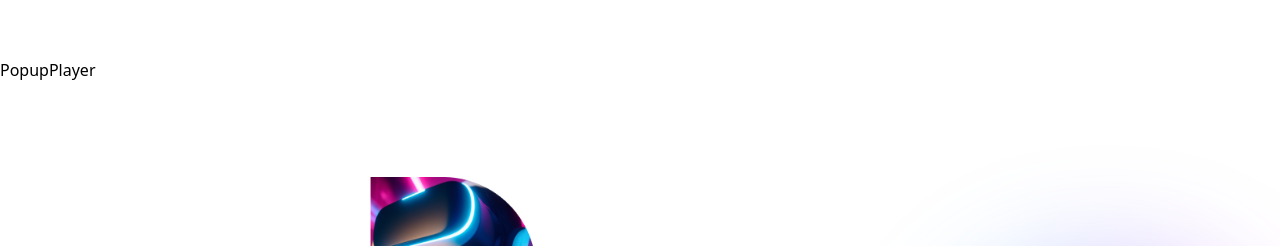
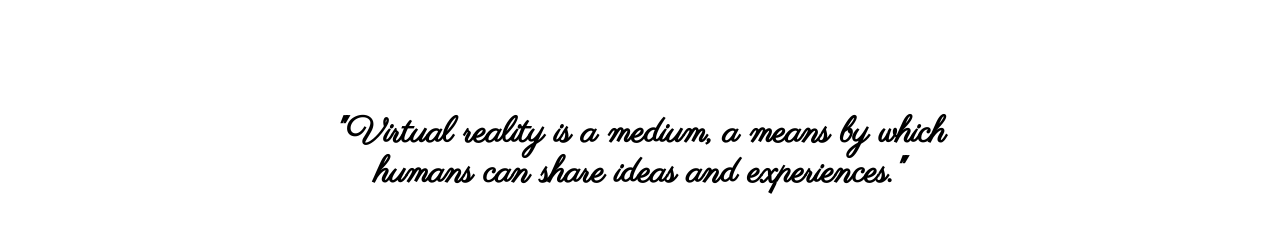
Before and after one commit to pcdb-maker/metaverse_react_website, a React (Vite) app in the folder my-project/: page / in a window 1280 px wide. Shown: the part 706-952 px from the top of the page. Built offline with nearby package versions, Linux system fonts and the light colour scheme.

Commit message:
Quotes completed

```diff
--- a/my-project/src/Components/Quotes/Quotes.jsx
+++ b/my-project/src/Components/Quotes/Quotes.jsx
@@ -1,9 +1,19 @@
-import React from 'react'
+import React from "react";
 
-const PopupPlayer = () => {
+const Quotes = () => {
   return (
-    <div>PopupPlayer</div>
-  )
-}
+    <>
+      <div className="container py-14 px-4">
+        <h1
+          data-aos="zoom-in"
+          className="text-2xl sm:text-4xl font-bold max-w-[650px] mx-auto text-center font-parisienne"
+        >
+          "Virtual reality is a medium, a means by which humans can share ideas
+          and experiences."
+        </h1>
+      </div>
+    </>
+  );
+};
 
-export default PopupPlayer
+export default Quotes;
```
